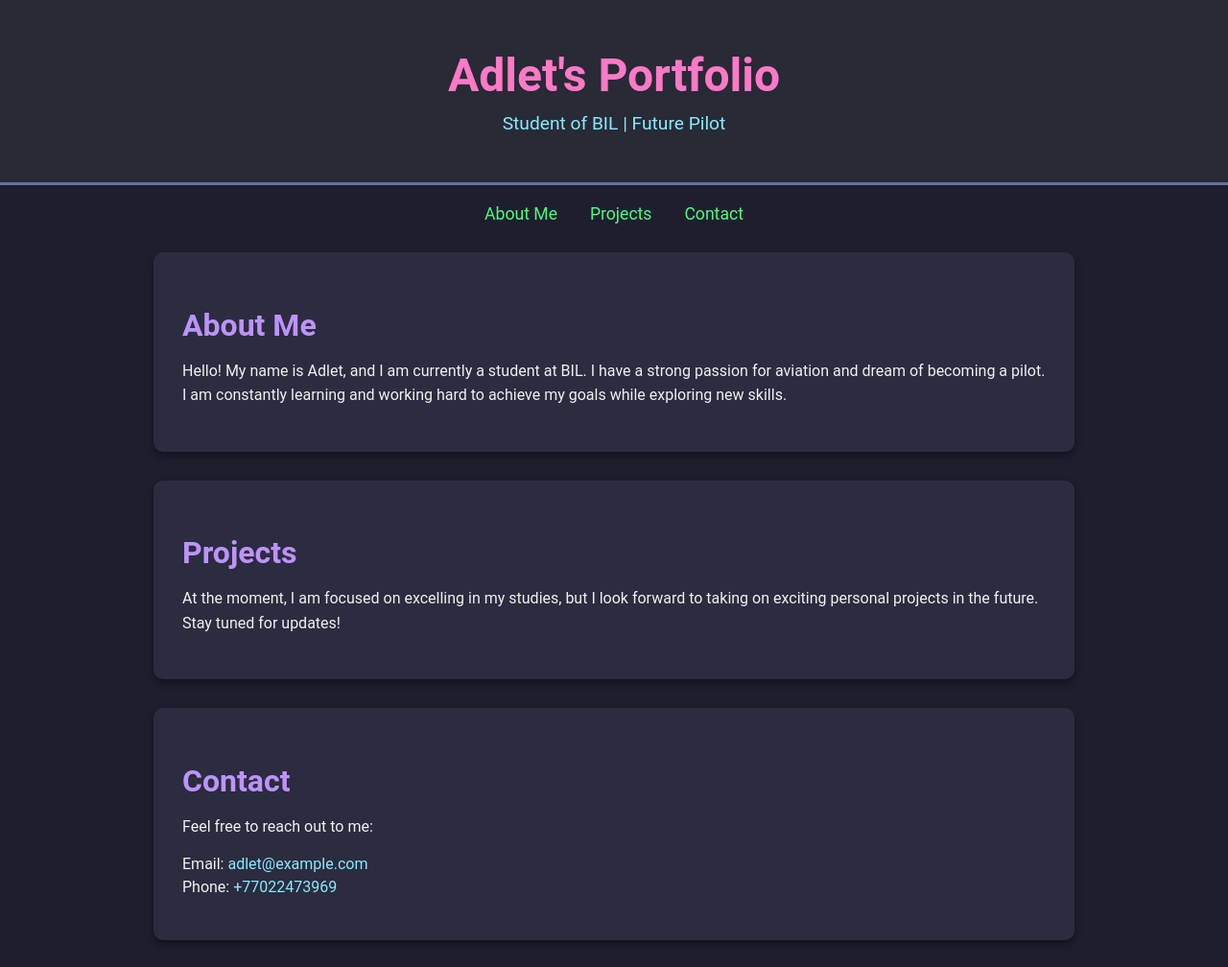
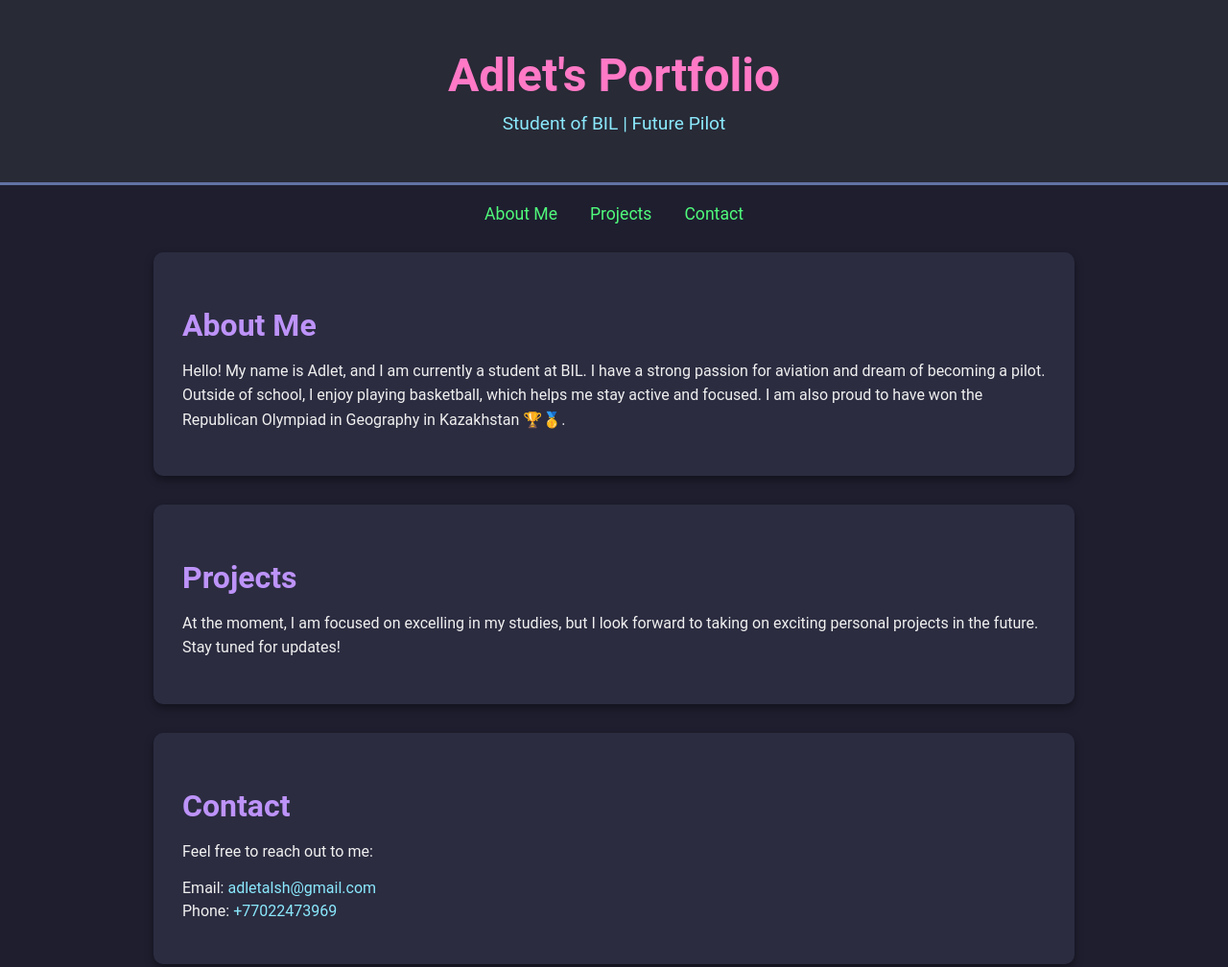
Before and after one commit to Adletalsh/adletalshimbay, a plain HTML site: page index.html in a window 1280 px wide. Shown: the top 1008 px of the page at 96% size. Drawn offline with Linux system fonts and the light colour scheme.

Commit message:
Update index.html

```diff
--- a/index.html
+++ b/index.html
@@ -115,7 +115,9 @@
 <section id="about">
     <h2>About Me</h2>
     <p>
-        Hello! My name is Adlet, and I am currently a student at BIL. I have a strong passion for aviation and dream of becoming a pilot. I am constantly learning and working hard to achieve my goals while exploring new skills.
+        Hello! My name is Adlet, and I am currently a student at BIL. I have a strong passion for aviation and dream of becoming a pilot.
+        Outside of school, I enjoy playing basketball, which helps me stay active and focused.
+        I am also proud to have won the Republican Olympiad in Geography in Kazakhstan 🏆🥇.
     </p>
 </section>
 
@@ -130,7 +132,7 @@
     <h2>Contact</h2>
     <p>Feel free to reach out to me:</p>
     <ul>
-        <li>Email: <a href="mailto:adlet@example.com">adlet@example.com</a></li>
+        <li>Email: <a href="mailto:adletalsh@gmail.com">adletalsh@gmail.com</a></li>
         <li>Phone: <a href="tel:+77022473969">+77022473969</a></li>
     </ul>
 </section>
```
